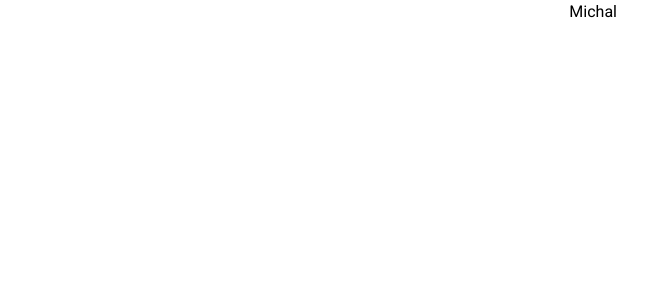
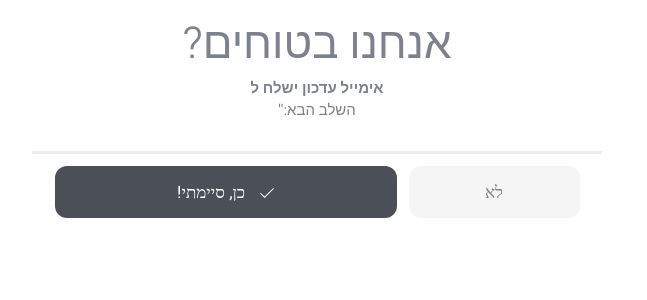
Before and after one commit to Stepby-Binyamin/Stepby-client, a React (Create React App) app: page /michal in a window 1280 px wide. Shown: the top 300 px of the page, without its empty margins (323-970 px from the left). Built offline with nearby package versions, Linux system fonts and the light colour scheme.

Commit message:
drawerConfirm

```diff
--- /dev/null
+++ b/src/components/all/Confirm/index.jsx
@@ -0,0 +1,23 @@
+import React from 'react'
+import styles from "./style.module.css"
+
+const Confirm = ({clientName,stepName,btnYes,btnNo, ...props }) => {
+
+   return (
+      <div className={styles.Confirm}>
+
+      <div className={styles.areYouSure}>אנחנו בטוחים?</div>
+      <div className={styles.user}> {clientName}אימייל עדכון ישלח ל</div>
+      <div className={styles.step}> השלב הבא:'{stepName}' </div>
+      <div className={styles.buttons}>
+      <button className={styles.button} onClick={btnYes}>
+              <img className={styles.img} src="./images/icon-btns/Vector.svg" alt="✔" />
+              כן, סיימתי!
+            </button>
+            <button className={styles.buttonNo} onClick={btnNo}>לא</button>
+      </div>
+     </div>
+   )
+}
+
+export default Confirm
--- /dev/null
+++ b/src/components/all/Confirm/style.module.css
@@ -0,0 +1,92 @@
+.Confirm {
+    display: flex;
+    flex-direction: column;
+    align-items: center;
+    padding: 12px 15px 0px;
+    background: #FFFFFF;
+    border-radius: 12px 12px 0px 0px;
+}
+
+.areYouSure {
+    font-weight: 300;
+    font-size: 44px;
+    line-height: 65px;
+
+    display: flex;
+    align-items: center;
+    text-align: center;
+
+    color: #7C818D;
+
+}
+
+.user {
+
+    font-weight: 700;
+    font-size: 15px;
+    line-height: 22px;
+    display: flex;
+    align-items: center;
+    text-align: center;
+    color: #7C818D;
+
+}
+
+.step {
+
+    font-weight: 400;
+    font-size: 15px;
+    line-height: 22px;
+    display: flex;
+    align-items: center;
+    text-align: center;
+    color: #7C818D;
+}
+
+.buttons {
+    display: flex;
+    flex-direction: row-reverse;
+    width: 100%;
+    gap: 12px;
+    border-top: outset;
+    margin-top: 30px;
+    padding-top: 12px;
+    justify-content: center;
+
+}
+
+.button {
+    background-color: var(--grey1-color);
+    height: 52px;
+    border-radius: 12px;
+    width: 217px;
+    width: 60%;
+    font-family: 'Heebo';
+    font-style: normal;
+    font-weight: 400;
+    font-size: 17px;
+    line-height: 25px;
+    align-items: center;
+    color: #FFFFFF;
+}
+
+.buttonNo {
+    background-color: #F5F5F5;
+    height: 52px;
+    border-radius: 12px;
+    width: 116px;
+    font-family: 'Heebo';
+    font-style: normal;
+    font-weight: 400;
+    font-size: 17px;
+    line-height: 25px;
+    align-items: center;
+    color: #7C818D;
+    width: 30%;
+
+}
+
+.img {
+    height: 10px;
+    margin-left: 15px;
+}
--- a/src/routes/TestComponents/Michal.jsx
+++ b/src/routes/TestComponents/Michal.jsx
@@ -1,7 +1,8 @@
 import React from 'react'
+import Confirm from '../../components/all/Confirm'
 
 export default function Michal() {
    return (
-      <div>Michal</div>
+      <div><Confirm/></div>
    )
 }
```
Also changed, not shown: public/images/icon-btns/Vector.svg (added).
